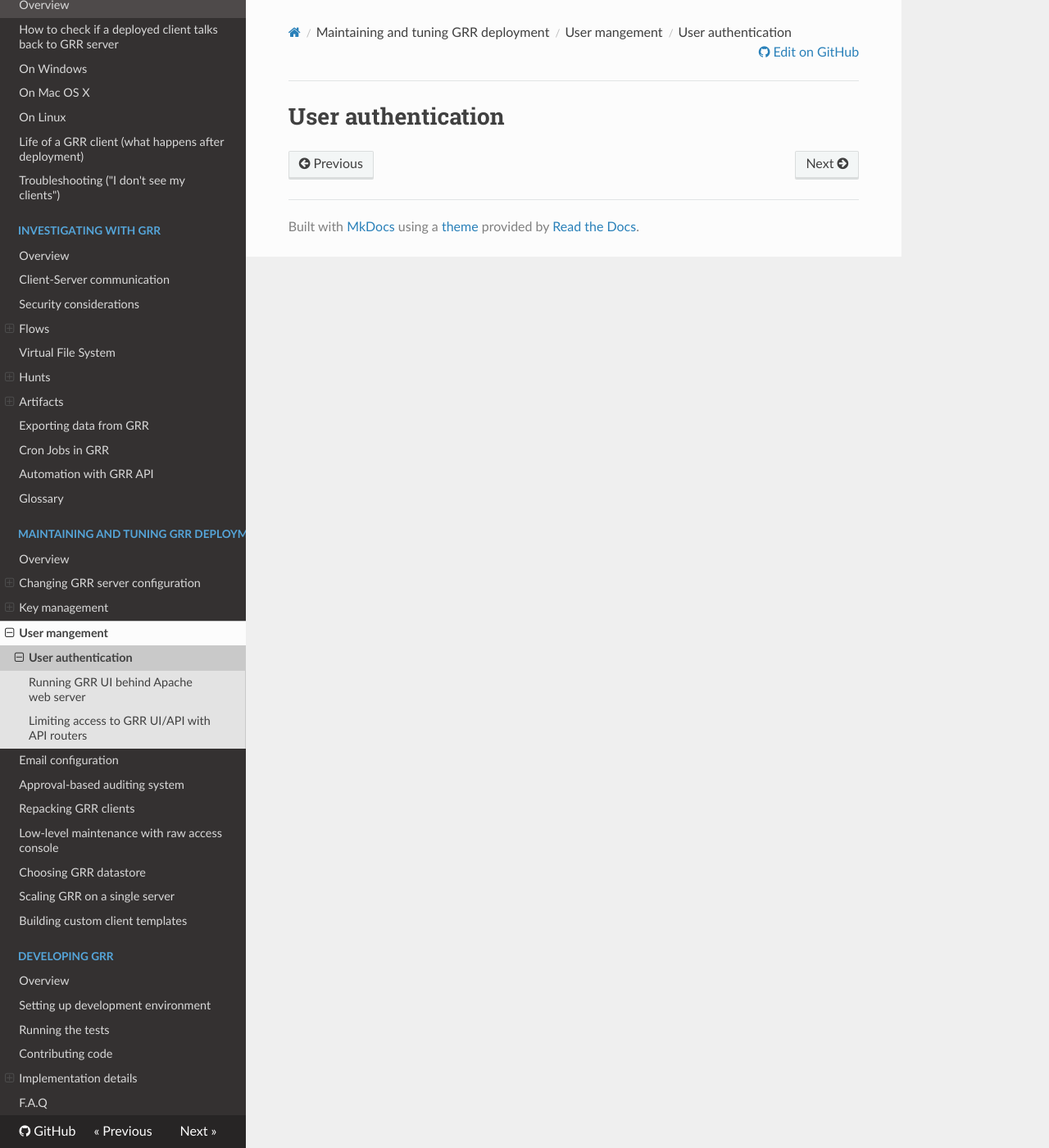
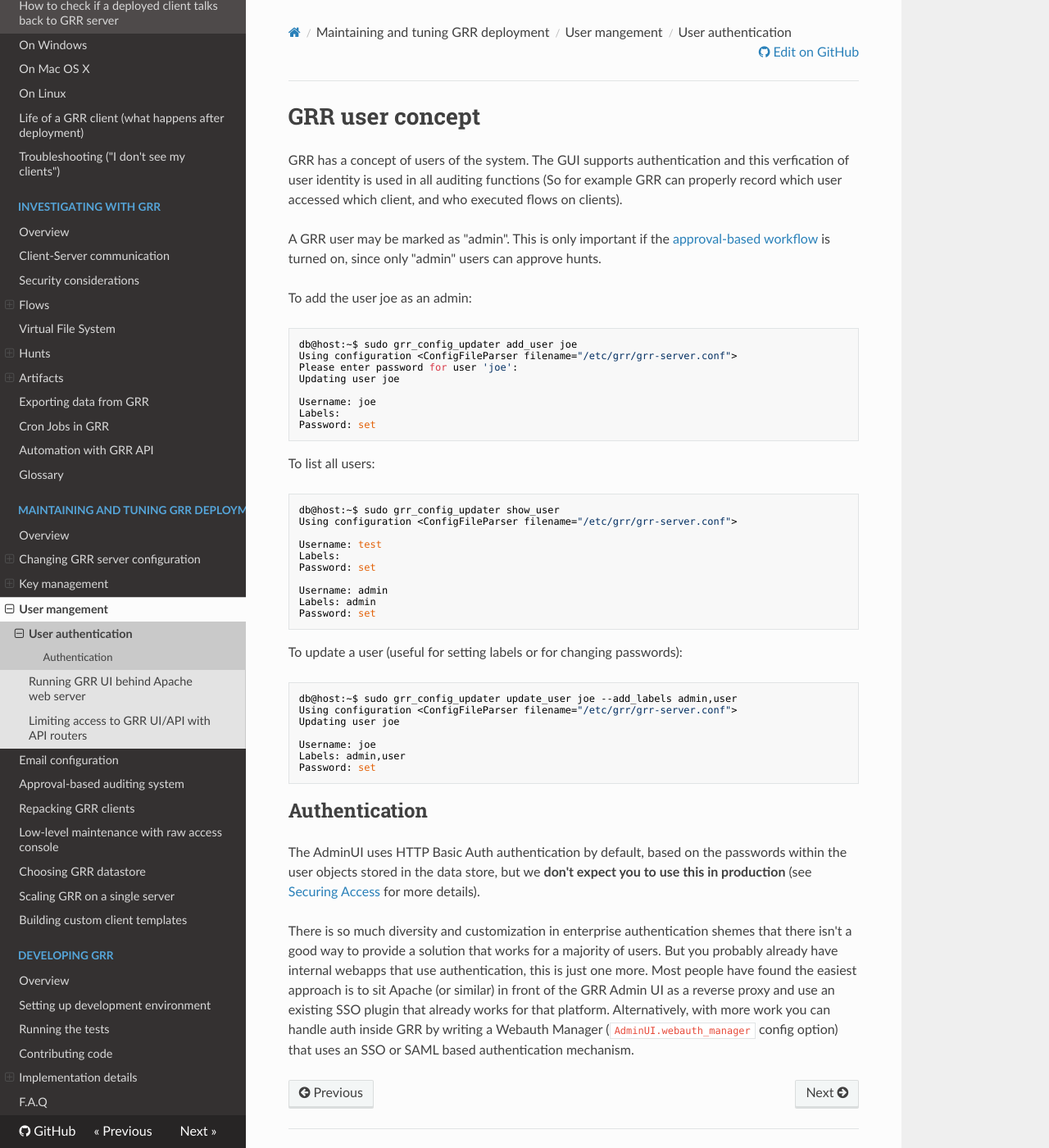
Before and after one commit to google/grr-doc, an MkDocs documentation site: the page built from docs/maintaining-and-tuning/user-management/authentication.md, in a window 1280 px wide and 1400 px high. Shown: the whole window at 82% size. Built offline with MkDocs 1.6.1, drawn with Linux system fonts in a browser that asks for light colours; nearby versions of some CDN libraries; old or Windows-style settings are respelled for this version of MkDocs.

Commit message:
Documented user management items.

````diff
--- a/docs/maintaining-and-tuning/user-management/authentication.md
+++ b/docs/maintaining-and-tuning/user-management/authentication.md
@@ -1 +1,61 @@
-# User authentication
+# GRR user concept
+
+GRR has a concept of users of the system. The GUI supports authentication and this verfication of user identity is used in all auditing functions (So for example GRR can properly record which user accessed which client, and who executed flows on clients).
+
+A GRR user may be marked as "admin". This is only important if the [approval-based workflow](../approval-based-auditing.md) is turned on, since only "admin" users can approve hunts.
+
+To add the user joe as an admin:
+
+``` bash
+db@host:~$ sudo grr_config_updater add_user joe
+Using configuration <ConfigFileParser filename="/etc/grr/grr-server.conf">
+Please enter password for user 'joe':
+Updating user joe
+
+Username: joe
+Labels:
+Password: set
+```
+
+To list all users:
+
+``` bash
+db@host:~$ sudo grr_config_updater show_user
+Using configuration <ConfigFileParser filename="/etc/grr/grr-server.conf">
+
+Username: test
+Labels:
+Password: set
+
+Username: admin
+Labels: admin
+Password: set
+```
+
+To update a user (useful for setting labels or for changing passwords):
+
+``` bash
+db@host:~$ sudo grr_config_updater update_user joe --add_labels admin,user
+Using configuration <ConfigFileParser filename="/etc/grr/grr-server.conf">
+Updating user joe
+
+Username: joe
+Labels: admin,user
+Password: set
+```
+
+## Authentication
+
+The AdminUI uses HTTP Basic Auth authentication by default, based on the passwords within
+the user objects stored in the data store, but we **don't expect you to use this
+in production** (see [Securing Access](../installing-grr-server/securing-access.md) for more details).
+
+There is so much diversity and customization in enterprise
+authentication shemes that there isn't a good way to provide a solution that
+works for a majority of users. But you probably already have internal webapps
+that use authentication, this is just one more. Most people have found the
+easiest approach is to sit Apache (or similar) in front of the GRR Admin UI as
+a reverse proxy and use an existing SSO plugin that already works for that
+platform. Alternatively, with more work you can handle auth inside GRR by
+writing a Webauth Manager (`AdminUI.webauth_manager` config option) that uses an
+SSO or SAML based authentication mechanism.
````
Also changed, not shown: docs/maintaining-and-tuning/user-management/limiting-access-with-routers.md (+50 -0 lines), docs/maintaining-and-tuning/user-management/running-behind-apache.md (+2 -0 lines).
